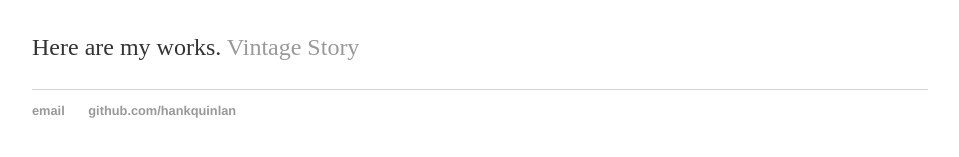
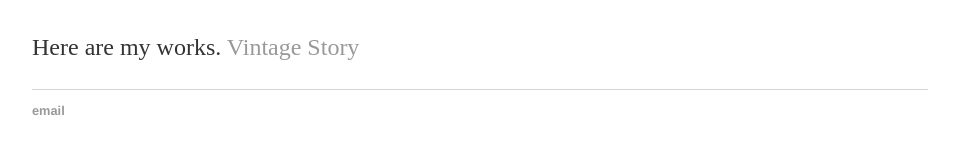
Before and after one commit to GralphGralph/GralphGralph.github.io, a Jekyll site: the page built from index.html, in a window 1280 px wide. Shown: the part 166-323 px from the top of the page, without its empty margins (160-1119 px from the left). Built offline with Jekyll 4.4.1, drawn with Linux system fonts in a browser that asks for light colours.

Commit message:
Update default.html

```diff
--- a/_layouts/default.html
+++ b/_layouts/default.html
@@ -21,8 +21,7 @@
 			</div><!-- /.container -->
 			<footer>
 	    		<ul>
-	        		<li><a href="mailto:hankquinlanhub@gmail.com">email</a></li>
-	        		<li><a href="https://github.com/hankquinlan">github.com/hankquinlan</a></li>
+	        		<li><a href="mailto:lukejeffrey57@gmail.com">email</a></li>
 				</ul>
 			</footer>
 		</body>
```
